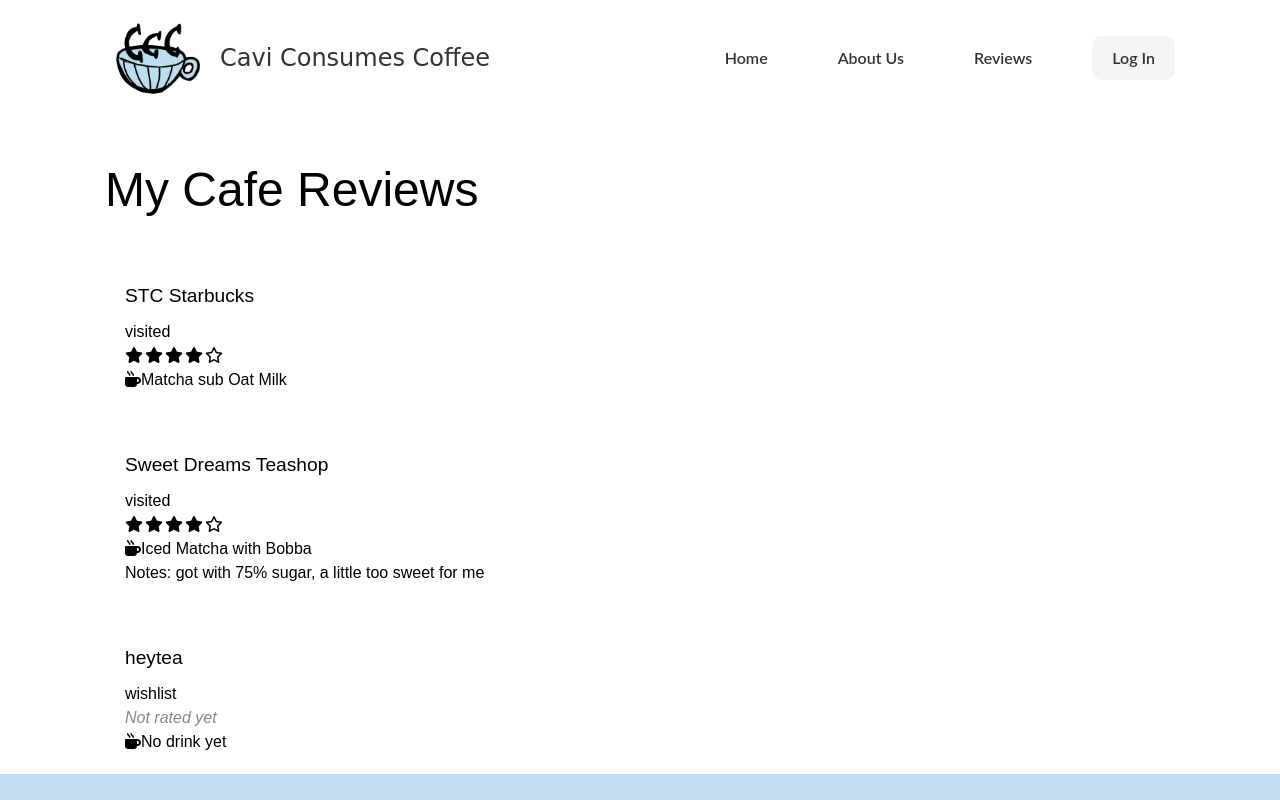
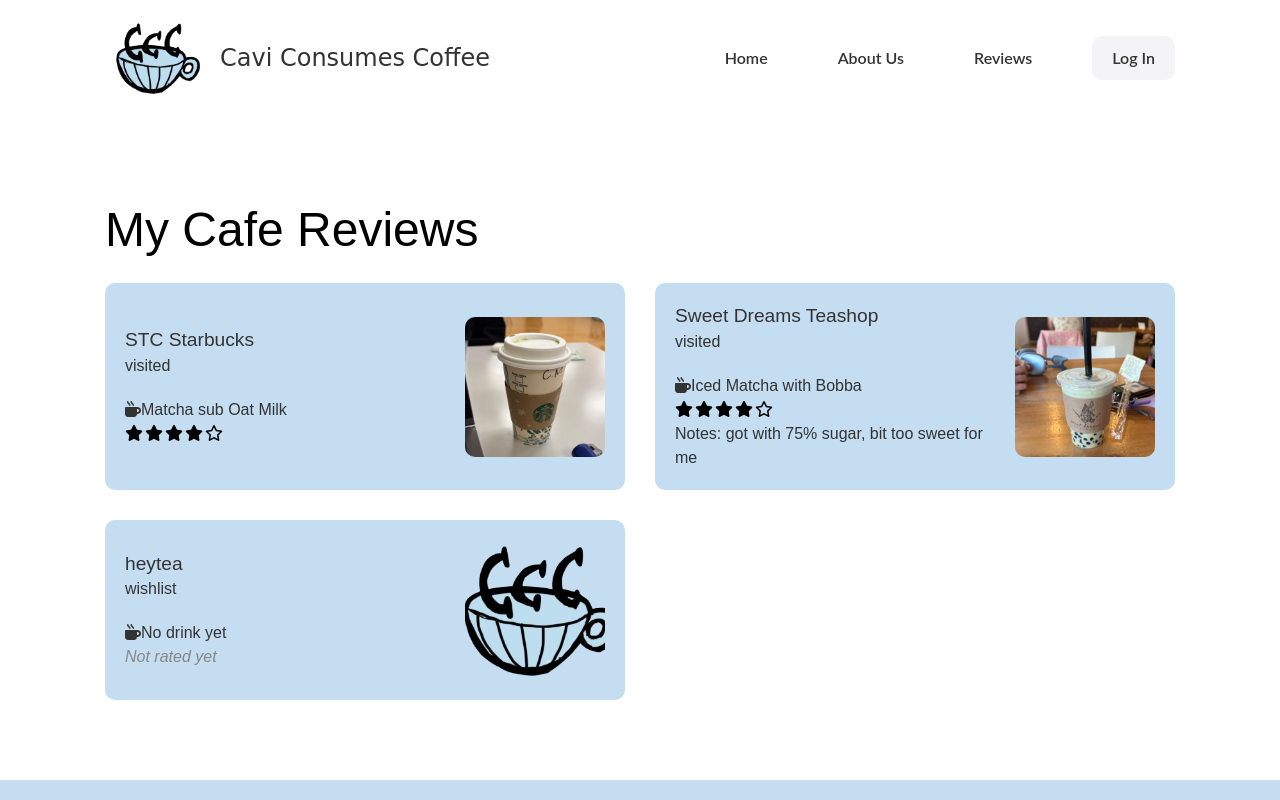
Before and after one commit to cavimathi08-stack/Cavi-Consumes-Coffee, a plain HTML site: page reviews.html in a window 1280 px wide. Shown: the top 800 px of the page. Drawn offline with Linux system fonts and the light colour scheme; a small style sheet from the web is missing; a web font is replaced by a local one.

Commit message:
add cards and styled as needed

```diff
--- a/main.js
+++ b/main.js
@@ -52,11 +52,12 @@ const cafes = [
     {
         id: 1,
         name: "STC Starbucks",
+        image: "images/stc-starbucks.jpeg",
         address: "200 University Ave W, Waterloo, ON",
         lat: 43.470913,
         lng: -80.543496,
+        drink: "Matcha sub Oat Milk",
         status: "visited",
-        drink: "Matcha sub Oat Milk",
         rating: 4, // drink rating
         notes: "",
     },
@@ -64,13 +65,14 @@ const cafes = [
     {
         id: 2,
         name: "Sweet Dreams Teashop",
+        image: "images/sweet-dreams-teashop.jpeg",
         address: "170 University Ave W #14, Waterloo, ON",
         lat: 43.472393,
         lng: -80.539226,
+        drink: "Iced Matcha with Bobba",
         status: "visited",
-        drink: "Iced Matcha with Bobba",
         rating: 4,
-        notes: "Notes: got with 75% sugar, a little too sweet for me",
+        notes: "Notes: got with 75% sugar, bit too sweet for me",
     },
 
     {
@@ -79,8 +81,8 @@ const cafes = [
         address: "250 Phillip St Unit D, Waterloo, ON",
         lat: 43.473201,
         lng: -80.536739,
+        drink: "",
         status: "wishlist",
-        drink: "",
         rating: 0,
         notes: "",
     },
@@ -112,14 +114,19 @@ document.addEventListener('DOMContentLoaded', ()=>{
 
         cafes.forEach((cafe)=>{
             const card = document.createElement('article');
-            card.className = 'card cafe-card';
+            card.className = 'card cafe-card bg-primary';
 
             card.innerHTML = `
-            <h3 class = "text-md">${cafe.name}</h3>
-            <span class="badge ${cafe.status}">${cafe.status}</span>
-            <div class="stars">${starsHTML(cafe.rating)}</div>
-            <p><i class="fas fa-mug-hot"></i>${cafe.drink|| 'No drink yet'}</p>
-            <p class="notes">${cafe.notes||''}</p>
+            <div class="cafe-info">
+                <div class="cafe-header">
+                    <h3 class="text-md">${cafe.name}</h3>
+                    <span class="badge ${cafe.status}">${cafe.status}</span>
+                </div>
+                <p><i class="fas fa-mug-hot"></i>${cafe.drink|| 'No drink yet'}</p>
+                <div class="stars">${starsHTML(cafe.rating)}</div>
+                <p class="notes">${cafe.notes||''}</p>
+            </div>
+            <img src="${cafe.image || 'images/ccclogo.png'}" alt="${cafe.name}" class="cafe-photo">
             `;
 
             listEl.appendChild(card);
--- a/style.css
+++ b/style.css
@@ -293,6 +293,47 @@ img{
     color: #888;
 }
 
+/* reviews page */
+.reviews {
+    padding: 40px 0;
+}
+
+#cafe-list{
+    display: grid;
+    grid-template-columns: repeat(2, 1fr);
+    gap: 30px;
+    margin-bottom: 40px;
+}
+
+/* cafe card */
+.card.cafe-card {
+    display: flex;
+    justify-content: space-between;
+    gap: 20px;
+    align-items: center;
+    color: #333;
+} /* had an error here with .card.cafe-card vs .card .cafe-card */
+
+.cafe-card .cafe-photo{
+    width: 140px;
+    height: 140px;
+    object-fit: cover;
+    border-radius: 10px;
+    flex-shrink: 0;
+}
+
+.cafe-card .cafe-info{
+    flex:1;
+}
+
+.cafe-card .text-md{
+    margin: 0;
+}
+
+.cafe-card .cafe-header{
+    margin-bottom: 20px;
+}
+
 
 /* Utility Classes */
 .container{
@@ -540,6 +581,19 @@ img{
     .text-md{
         font-size: 1.2rem;
     }
+
+    #cafe-list{
+        grid-template-columns: 1fr;
+    }
+
+    .cafe-card{
+        gap: 16px;
+    }
+
+    .cafe-card .cafe-photo{
+        width: 200px;
+        height: 200px;
+    }
 }
 
 @media (max-width: 500px){
```
Also changed, not shown: reviews.html (+11 -5 lines), images/stc-starbucks.jpeg (added), images/sweet-dreams-teashop.jpeg (added).
